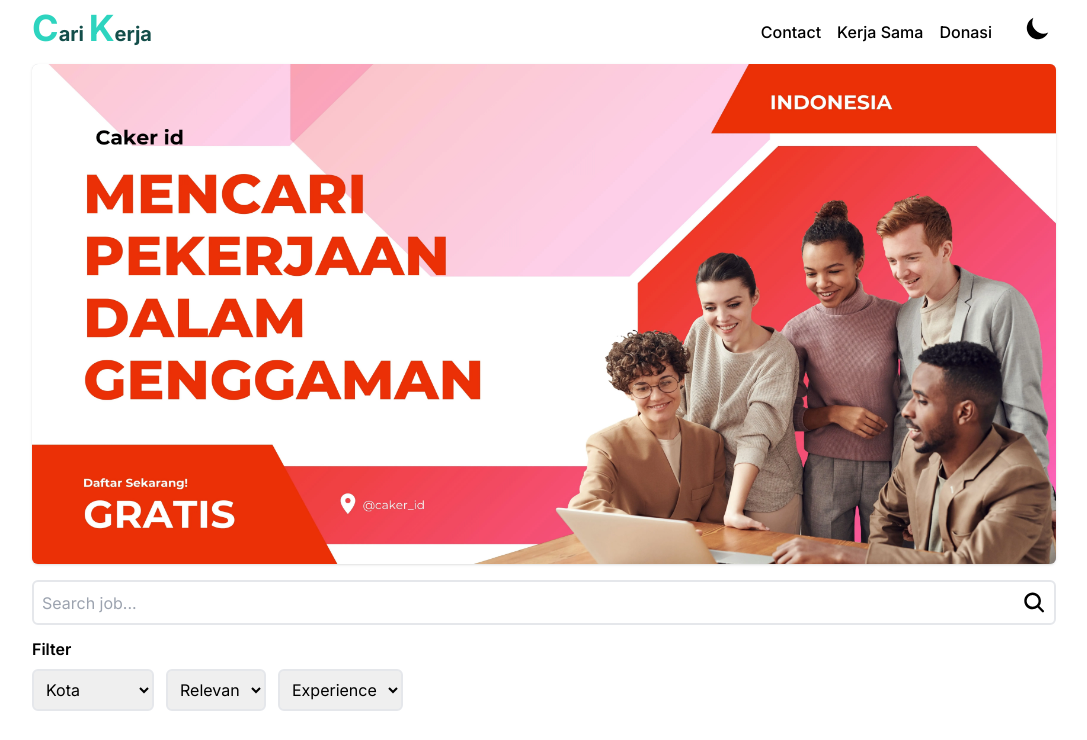
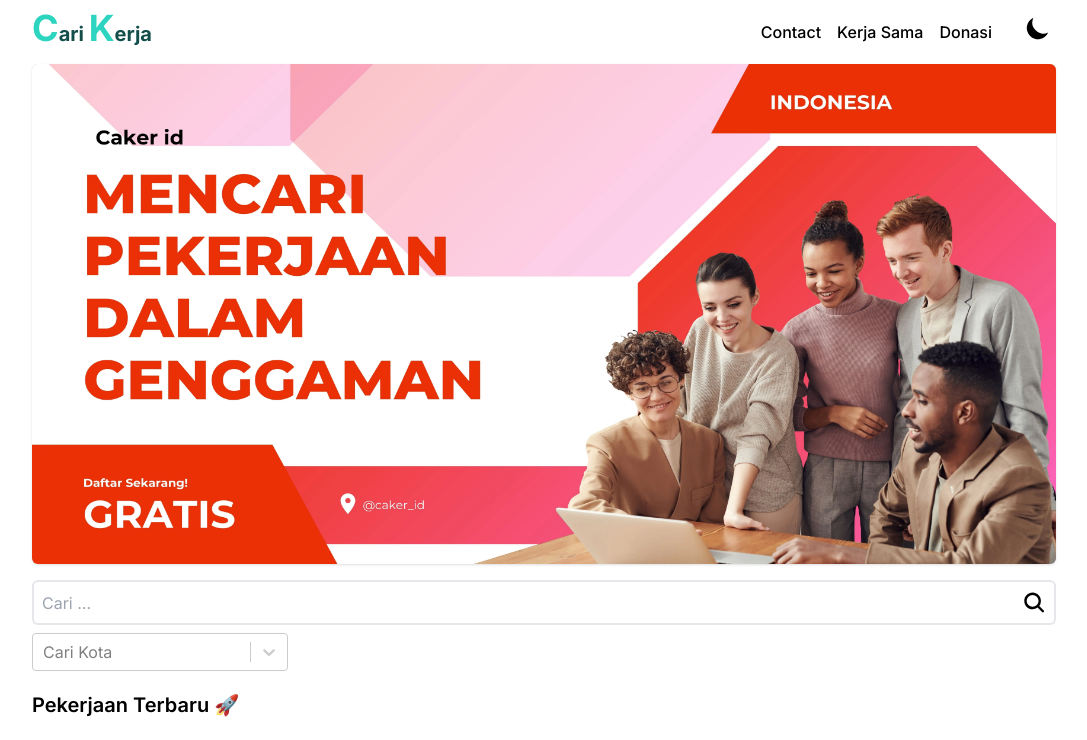
Before and after one commit to STMualim/webcaker, a Next.js app: page / in a window 1280 px wide. Shown: the top 740 px of the page, without its empty margins (96-1183 px from the left). Built offline with nearby package versions, Linux system fonts and the light colour scheme.

Commit message:
(fitur) : add filter by city

```diff
--- a/app/page.tsx
+++ b/app/page.tsx
@@ -40,7 +40,7 @@ export default function Home() {
   return (
     <main className="pt-16">
       {currentPage > 1 ? null : <Banner />}
-      <Filter searchQuery={searchQuery} setSearchQuery={setSearchQuery} />
+      <Filter jobs={jobs} setJobsData={setJobsData} searchQuery={searchQuery} setSearchQuery={setSearchQuery} />
       <div className="text-xl mt-5 font-semibold">Pekerjaan Terbaru 🚀</div>
       {loading ? (
         <div className="md:grid-cols-2 md:grid lg:grid-cols-3 md:gap-4 mt-4">
--- a/components/Filter.tsx
+++ b/components/Filter.tsx
@@ -1,16 +1,39 @@
-import React from "react";
+import React, { useEffect, useState } from "react";
 import { IoSearch } from "react-icons/io5";
+import cities from "@/data/cities";
+import dynamic from "next/dynamic";
+
+const Select = dynamic(() => import("react-select"));
 
 export default function Filter({
   searchQuery,
   setSearchQuery,
+  setJobsData,
+  jobs,
 }: {
   searchQuery: string;
   setSearchQuery: any;
+  setJobsData: any;
+  jobs: any;
 }) {
   const handleChange = (value: string) => {
     setSearchQuery(value);
   };
+
+  const [valueCity, setValueCity] = useState("");
+
+  useEffect(() => {
+    if (valueCity == "all") {
+      setJobsData(jobs);
+    } else {
+      const filteredData = jobs.filter((job: any) =>
+        job.location
+          .toLowerCase()
+          .includes(valueCity.split("-").join().toLowerCase())
+      );
+      setJobsData(filteredData);
+    }
+  }, [valueCity]);
 
   return (
     <div className="mt-4">
@@ -20,44 +43,21 @@ export default function Filter({
           value={searchQuery}
           className="w-full text-base border-none outline-none"
           type="text"
-          placeholder="Search job..."
+          placeholder="Cari ..."
         />
         <IoSearch className="cursor-pointer" size={25} />
       </div>
       {/* dropdown 1 */}
-      <fieldset className="mt-3 overflow-x-scroll pb-2 flex flex-row gap-3 md:overflow-x-auto">
-        <legend className="font-semibold">Filter</legend>
-        <select
-          name="city"
-          id="city"
-          className="mt-2 p-2 text-sm md:text-base border-2 rounded-md"
-        >
-          <option value="all">Kota</option>
-          <option value="jakarta">Jakarta</option>
-          <option value="bandung">Bandung</option>
-          <option value="bekasi">Bekasi</option>
-          <option value="tangerang">Tangerang</option>
-        </select>
-        <select
-          name="city"
-          id="city"
-          className="mt-2 p-2 text-sm md:text-base border-2 rounded-md"
-        >
-          <option value="jakarta">Relevan</option>
-          <option value="jakarta">Baru</option>
-          <option value="bandung">Remote</option>
-        </select>
-        <select
-          name="city"
-          id="city"
-          className="mt-2 p-2 text-sm md:text-base border-2 rounded-md"
-        >
-          <option value="jakarta">Experience</option>
-          <option value="bandung">Senior</option>
-          <option value="bekasi">Middle</option>
-          <option value="tangerang">Junior</option>
-        </select>
-      </fieldset>
+      <div className="mt-2">
+        <Select
+          defaultValue={valueCity}
+          onChange={(e: any) => setValueCity(e.value)}
+          id="kota"
+          className="lg:w-3/12"
+          placeholder="Cari Kota"
+          options={cities}
+        />
+      </div>
     </div>
   );
 }
--- a/components/Job.tsx
+++ b/components/Job.tsx
@@ -21,7 +21,7 @@ export default function Job({ job }: { job: JobProps }) {
       <Link href={`job/${job.id}`}>
         <div className="flex gap-2">
           <div className="w-3/12">
-          <div className="w-[64px] h-[64px] rounded-full bg-slate-300 me-3"></div>
+          <div className="w-[60px] h-[60px] rounded-full bg-slate-100 me-3 flex justify-center items-center lg:text-2xl text-xl text-teal-500 font-bold">{job.name.slice(0, 1)}</div>
           </div>
           <div className="w-8/12">
             <h1 className="text-base font-semibold mb-2 leading-2 text-gray-900 lg:text-xl">
--- a/components/Navbar.tsx
+++ b/components/Navbar.tsx
@@ -27,7 +27,7 @@ export default function Navbar() {
   const [open, setOpen] = useState<boolean>(false);
 
   return (
-    <nav className={`flex justify-between py-2 fixed top-0 left-0 bg-white w-full px-[5%] shadow-sm md:shadow-none md:px-[10%]`}>
+    <nav className={`flex justify-between py-2 fixed top-0 left-0 bg-white w-full px-[5%] shadow-sm md:shadow-none md:px-[10%] z-50`}>
       <Link
         className="text-xl font-bold text-teal-900 hover:scale-105 duration-200"
         href={"/"}
--- a/components/Pagination.tsx
+++ b/components/Pagination.tsx
@@ -21,7 +21,7 @@ export default function Pagination({ currentPage, totalPages, onPageChange } : P
       <div className="flex justify-center mt-5">
         {currentPage > 1 && (
           <button
-            className="mx-2 px-3 py-1 border border-gray-300 rounded-md"
+            className="mx-2 px-3 py-1 border border-gray-300 rounded-md text-xs"
             onClick={() => onPageChange(currentPage - 1)}
           >
             Prev
@@ -30,7 +30,7 @@ export default function Pagination({ currentPage, totalPages, onPageChange } : P
         {pages.map((pageNumber) => (
           <button
             key={pageNumber}
-            className={`mx-1 px-3 py-1 border border-gray-300 rounded-md ${
+            className={`mx-1 px-3 py-1 border border-gray-300 rounded-md text-xs ${
               currentPage === pageNumber ? "bg-blue-500 text-white" : ""
             }`}
             onClick={() => onPageChange(pageNumber)}
@@ -40,7 +40,7 @@ export default function Pagination({ currentPage, totalPages, onPageChange } : P
         ))}
         {currentPage < totalPages && (
           <button
-            className="mx-2 px-3 py-1 border border-gray-300 rounded-md"
+            className="mx-2 px-3 py-1 border border-gray-300 rounded-md text-xs"
             onClick={() => onPageChange(currentPage + 1)}
           >
             Next
--- /dev/null
+++ b/data/cities.ts
@@ -0,0 +1,16 @@
+const cities = [
+  { value: "all", label: "All" },
+  { value: "Jakarta", label: "Jakarta" },
+  { value: "Bandung", label: "Bandung" },
+  { value: "Surabaya", label: "Surabaya" },
+  { value: "Semarang", label: "Semarang" },
+  { value: "Medan", label: "Medan" },
+  { value: "Makassar", label: "Makassar" },
+  { value: "Denpasar", label: "Denpasar" },
+  { value: "Palembang", label: "Palembang" },
+  { value: "Balikpapan", label: "Balikpapan" },
+  { value: "Pekanbaru", label: "Pekanbaru" },
+  { value: "Yogyakarta", label: "Yogyakarta" }
+];
+
+export default cities
--- a/package.json
+++ b/package.json
@@ -14,6 +14,7 @@
     "react": "^18",
     "react-dom": "^18",
     "react-icons": "^4.12.0",
+    "react-select": "^5.8.0",
     "zustand": "^4.4.7"
   },
   "devDependencies": {
```
Also changed, not shown: 1 other file (tests, documents, lock files or other folders).
